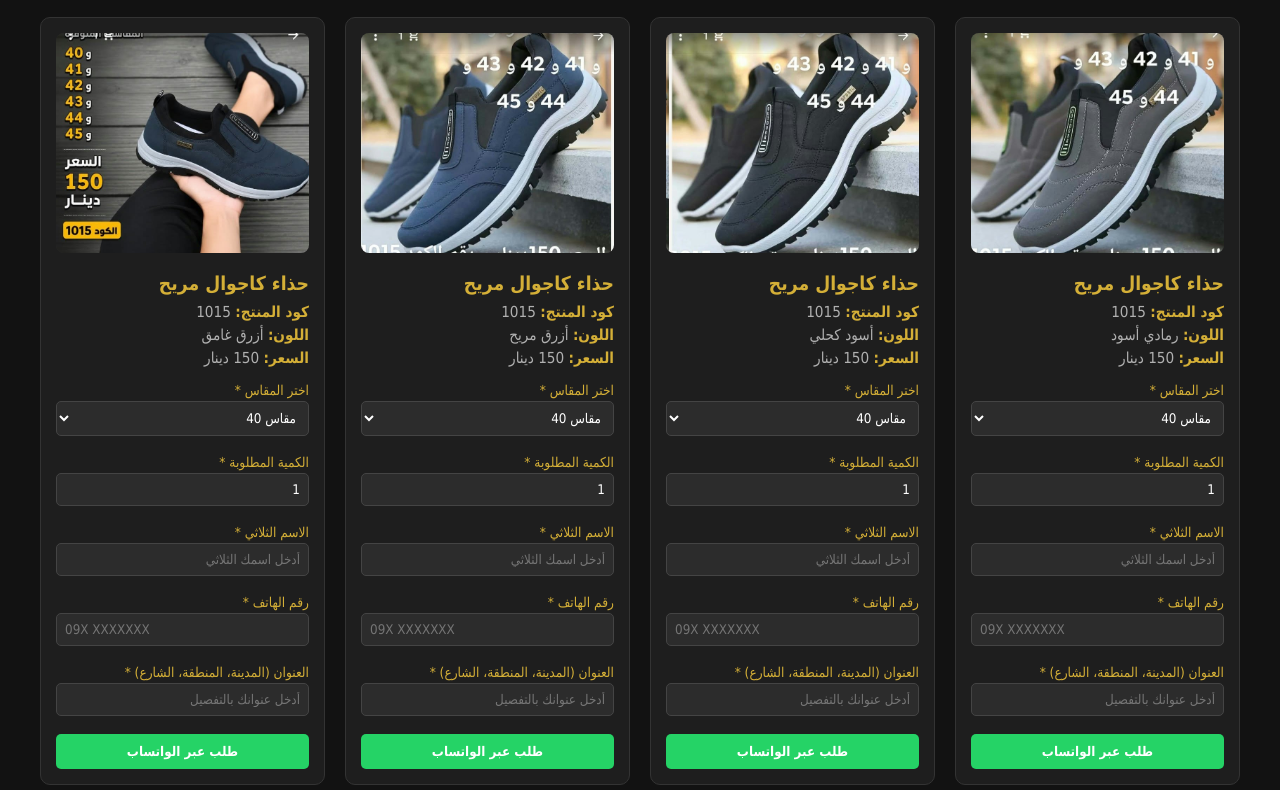
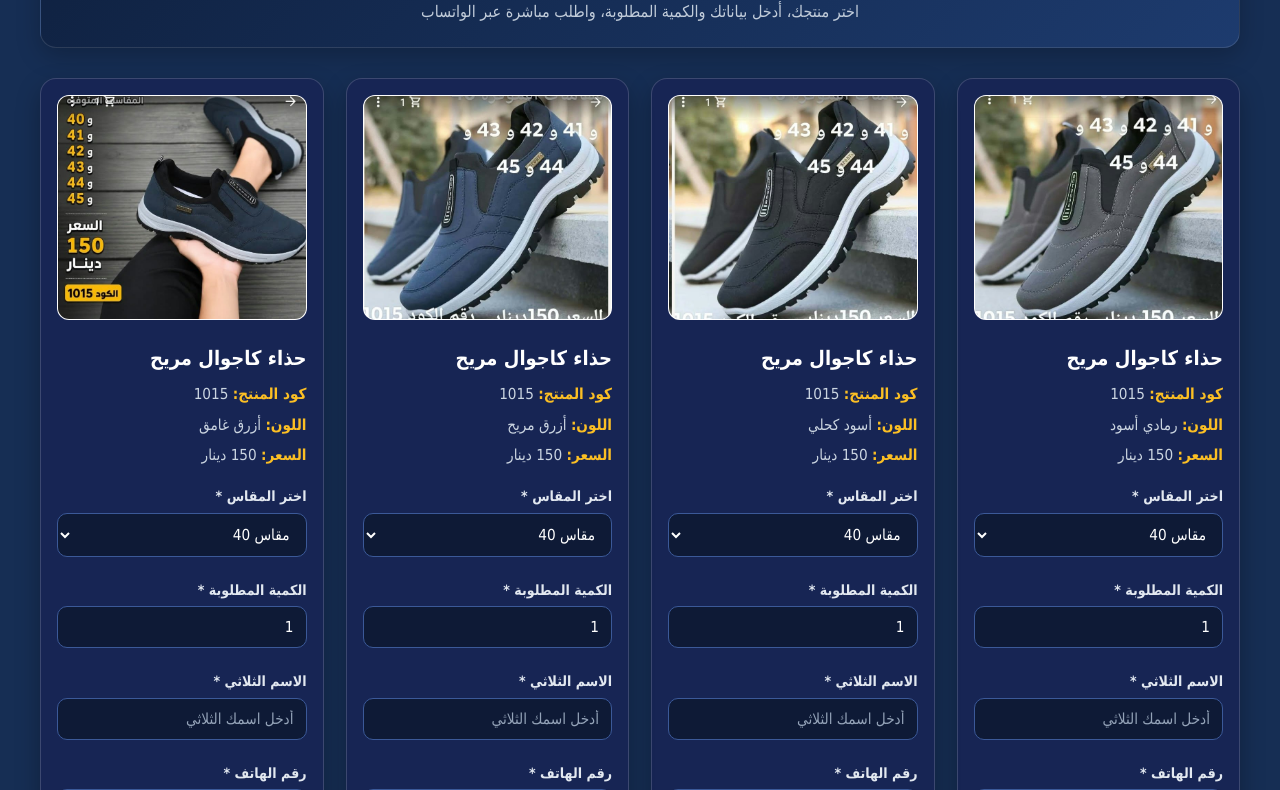
Before and after one commit to aliabohajar1616-cloud/project2, a plain HTML site: page index.html in a window 1280 px wide. Shown: the part 103-893 px from the top of the page. Drawn offline with Linux system fonts and the light colour scheme.

Commit message:
Update index.html

```diff
--- a/index.html
+++ b/index.html
@@ -3,7 +3,7 @@
 <head>
     <meta charset="UTF-8">
     <meta name="viewport" content="width=device-width, initial-scale=1.0">
-    <title>متجر خطوة إلى الأمام - Khotwa Shoes</title>
+    <title>متجر خطوة إلى الأمام -Step Ahead</title>
    <style>
   * {
     box-sizing: border-box;
@@ -11,101 +11,166 @@
     padding: 0;
     font-family: 'Cairo', Tahoma, sans-serif;
   }
+
   body {
-            background-color: #121212;
-            color: #e0e0e0;
-            padding: 20px;
+    background-color: #162e54;
+    color: #f1f5f9;
+    padding: 20px 15px;
+    line-height: 1.6;
   }
+
+  /* رأس الصفحة */
   header {
     text-align: center;
     margin-bottom: 30px;
+    padding: 22px 15px;
+    background: linear-gradient(135deg, #0f2140 0%, #1d3b6e 100%);
+    border-radius: 16px;
+    border: 1px solid rgba(255, 255, 255, 0.12);
+    box-shadow: 0 8px 24px rgba(0, 0, 0, 0.22);
+    max-width: 1200px;
+    margin-left: auto;
+    margin-right: auto;
   }
+
   header h1 {
-            color: #d4af37;
-            font-size: 2.2rem;
-            margin-bottom: 10px;
+    color: #ffffff;
+    font-size: 2rem;
+    font-weight: 800;
+    margin-bottom: 8px;
+    letter-spacing: 0.3px;
   }
+
   header p {
-            color: #d4af37;
-            opacity: 0.9;
+    color: #cbd5e1;
+    font-size: 1rem;
+    opacity: 0.95;
   }
+
+  /* شبكة عرض الأحذية */
   .container {
     display: grid;
     grid-template-columns: repeat(auto-fit, minmax(280px, 1fr));
-            gap: 20px;
+    gap: 22px;
     max-width: 1200px;
     margin: 0 auto;
   }
+
+  /* بطاقة المنتج */
   .card {
-            background-color: #1e1e1e;
-            border: 1px solid #333;
-            border-radius: 10px;
-            padding: 15px;
+    background-color: #172554;
+    border: 1px solid rgba(255, 255, 255, 0.16);
+    border-radius: 16px;
+    padding: 16px;
     display: flex;
     flex-direction: column;
     justify-content: space-between;
+    box-shadow: 0 10px 25px rgba(0, 0, 0, 0.28);
+    transition: transform 0.25s ease, box-shadow 0.25s ease;
   }
+
+  .card:hover {
+    transform: translateY(-4px);
+    box-shadow: 0 14px 30px rgba(0, 0, 0, 0.35);
+  }
+
   .card img {
     width: 100%;
-            height: 220px;
+    height: 225px;
     object-fit: cover;
-            border-radius: 8px;
+    border-radius: 12px;
     margin-bottom: 15px;
-            background-color: #2a2a2a;
+    background-color: #ffffff;
+    border: 1px solid rgba(255, 255, 255, 0.1);
   }
+
   .card h3 {
-            font-size: 1.2rem;
-            color: #d4af37;
+    font-size: 1.25rem;
+    font-weight: 700;
+    color: #ffffff;
     margin-bottom: 8px;
   }
+
   .card p {
     font-size: 0.95rem;
-            color: #b0b0b0;
+    color: #cbd5e1;
+    margin-bottom: 6px;
+  }
+
+  .card p strong {
+    color: #fbbf24; /* لمسة ذهبية دافئة تبرز السعر والكود */
+    font-weight: 700;
+  }
+
+  /* حقول الطلب */
+  .form-group {
+    margin-top: 12px;
+  }
+
+  .form-group label {
+    display: block;
+    font-size: 0.88rem;
+    font-weight: 600;
+    color: #e2e8f0;
     margin-bottom: 5px;
   }
-        .card p strong {
-            color: #d4af37;
-        }
-        .form-group {
-            margin-top: 10px;
-        }
-        .form-group label {
-            display: block;
-            font-size: 0.85rem;
-            margin-bottom: 3px;
-            color: #d4af37;
-        }
+
   .form-group input,
   .form-group select {
     width: 100%;
-            padding: 8px;
-            border-radius: 5px;
-            border: 1px solid #444;
-            background-color: #2c2c2c;
-            color: #fff;
-            margin-bottom: 8px;
+    padding: 11px 12px;
+    background-color: #0e1a36;
+    color: #ffffff;
+    border: 1px solid #3b5998;
+    border-radius: 10px;
+    font-size: 0.95rem;
+    margin-bottom: 10px;
+    transition: border-color 0.25s ease, box-shadow 0.25s ease;
   }
+
+  .form-group input::placeholder {
+    color: #94a3b8;
+  }
+
+  .form-group input:focus,
+  .form-group select:focus {
+    outline: none;
+    border-color: #38bdf8;
+    box-shadow: 0 0 0 3px rgba(56, 189, 248, 0.2);
+  }
+
+  /* زر واتساب احترافي */
   .btn-whatsapp {
-            background-color: #25d366;
-            color: white;
+    background: linear-gradient(135deg, #25d366 0%, #1ebe5d 100%);
+    color: #ffffff;
     border: none;
-            padding: 10px;
+    padding: 13px 16px;
     width: 100%;
-            border-radius: 5px;
-            font-weight: bold;
+    border-radius: 10px;
+    font-size: 1rem;
+    font-weight: 700;
     cursor: pointer;
-            transition: background 0.3s;
     margin-top: 10px;
+    box-shadow: 0 4px 14px rgba(37, 211, 102, 0.35);
+    transition: transform 0.2s ease, box-shadow 0.2s ease, filter 0.2s ease;
   }
+
   .btn-whatsapp:hover {
-            background-color: #1ebe5d;
+    filter: brightness(1.06);
+    transform: translateY(-2px);
+    box-shadow: 0 6px 18px rgba(37, 211, 102, 0.45);
+  }
+
+  .btn-whatsapp:active {
+    transform: translateY(0);
   }
 </style>
-</head>
+
+
 <body>
 
     <header>
-        <h1>خطوة إلى الأمام (Khotwa Shoes)</h1>
+        <h1>خطوة إلى الأمام (Step Ahead)</h1>
         <p>اختر منتجك، أدخل بياناتك والكمية المطلوبة، واطلب مباشرة عبر الواتساب</p>
     </header>
 
```
Lines whose indentation alone changed are shown as unchanged.
